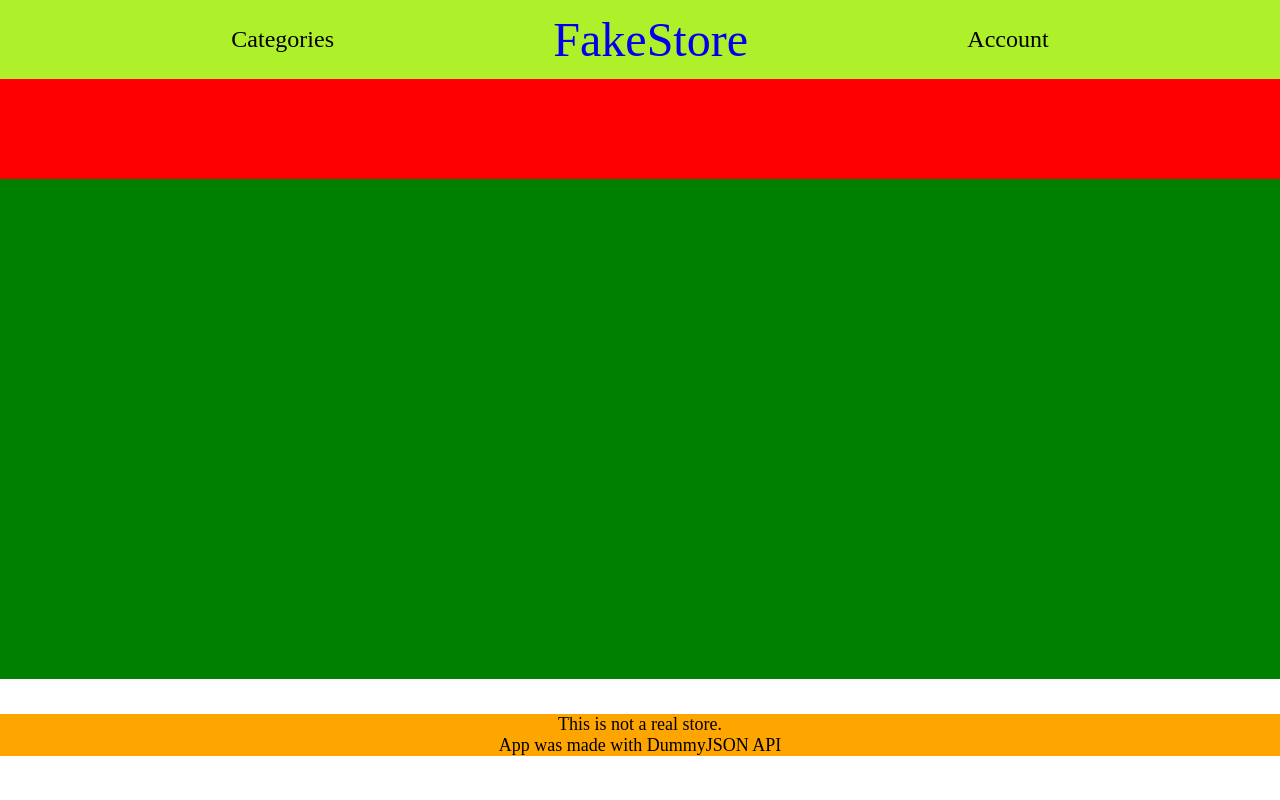
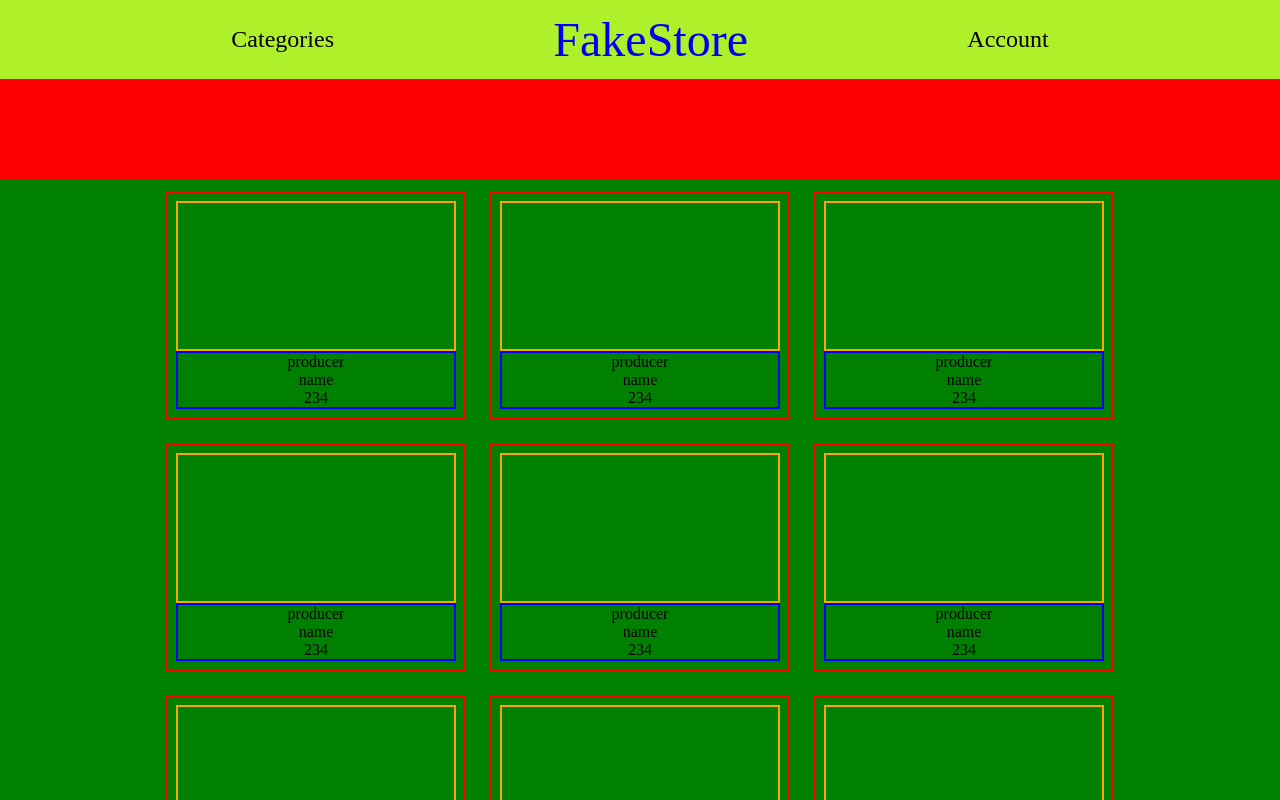
Before and after one commit to RaghRoog/fake-store, a React (Create React App) app: page /categories/fragrances in a window 1280 px wide. Shown: the top 800 px of the page. Built offline with nearby package versions, Linux system fonts and the light colour scheme; no server answers.

Commit message:
basic product card

```diff
--- a/src/App.scss
+++ b/src/App.scss
@@ -1,5 +1,5 @@
 @import './styles/variables.scss', './styles/nav.scss', './styles/home.scss',
-        './styles/categoryPage.scss';
+        './styles/categoryPage.scss', './styles/productCard.scss';
 
 * {
     margin: 0;
--- a/src/components/CategoryPage.js
+++ b/src/components/CategoryPage.js
@@ -1,4 +1,5 @@
 import { useEffect, useState } from "react"
+import ProductCard from "./ProductCard";
 
 export default function CategoryPage() {
 
@@ -39,7 +40,17 @@ export default function CategoryPage() {
         <div className="category-page">
             <h1 className="cat-name">{category}</h1>
             <div className="filters-container"></div>
-            <div className="products-container"></div>
+            <div className="products-container">
+                <ProductCard></ProductCard>
+                <ProductCard></ProductCard>
+                <ProductCard></ProductCard>
+                <ProductCard></ProductCard>
+                <ProductCard></ProductCard>
+                <ProductCard></ProductCard>
+                <ProductCard></ProductCard>
+                <ProductCard></ProductCard>
+                <ProductCard></ProductCard>
+            </div>
         </div>
     )
 }
--- /dev/null
+++ b/src/components/ProductCard.js
@@ -0,0 +1,14 @@
+
+export default function ProductCard() {
+
+    return(
+        <div className="product-card">
+            <div className="img-container"></div>
+            <div className="product-info">
+                <div className="producer">producer</div>
+                <div className="name">name</div>
+                <div className="price">234</div>
+            </div>
+        </div>
+    )
+}
--- a/src/styles/categoryPage.scss
+++ b/src/styles/categoryPage.scss
@@ -12,7 +12,11 @@
     }
     .products-container{
         width: 100%;
-        height: 500px;
+        padding: 12px;
+        display: flex;
+        justify-content: center;
+        gap: 24px;
+        flex-wrap: wrap;
         background-color: green;
     }
 }
--- /dev/null
+++ b/src/styles/productCard.scss
@@ -0,0 +1,13 @@
+.product-card{
+    width: min(300px, 80vw);
+    padding: 8px;
+    border: 2px solid red;
+    text-align: center;
+    .img-container{
+        border: 2px solid orange;
+        height: 150px;
+    }
+    .product-info{
+        border: 2px solid blue;
+    }
+}
```
